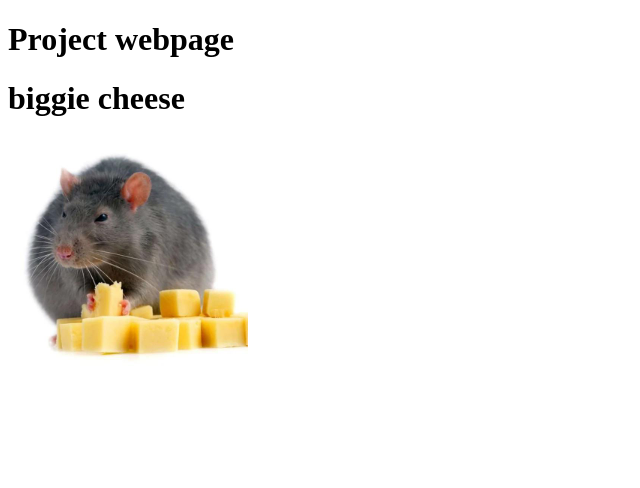
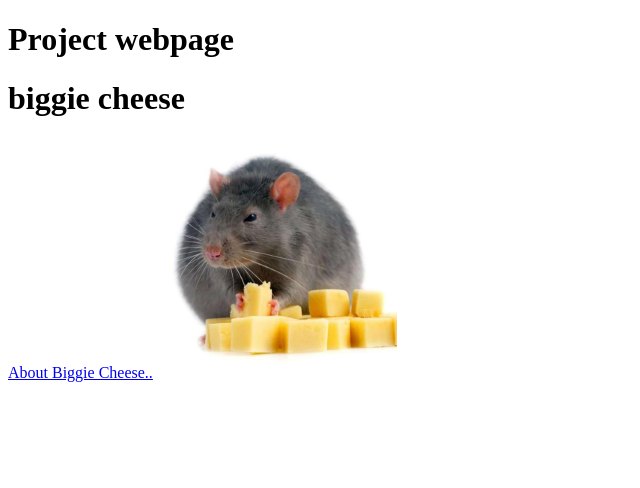
Before and after one commit to ilovetikkamasala/Biggie-Cheese-ratt, a plain HTML site: page index.html in a window 1280 px wide. Shown: the top 488 px of the page, without its empty margins (0-640 px from the left). Drawn offline with Linux system fonts and the light colour scheme.

Commit message:
Update index.html

```diff
--- a/index.html
+++ b/index.html
@@ -7,6 +7,8 @@
         <!--testing comment-->
         <h1>Project webpage</h1>
         <h1>biggie cheese</h1>
+        <a href="about.html">About Biggie Cheese..</a>
+
         <img src="./First website images/mb2c0si05dnb1.jpg" height="240" alt="image of biggie rat cheese">
 
         <!-- line break <br> -->
```
